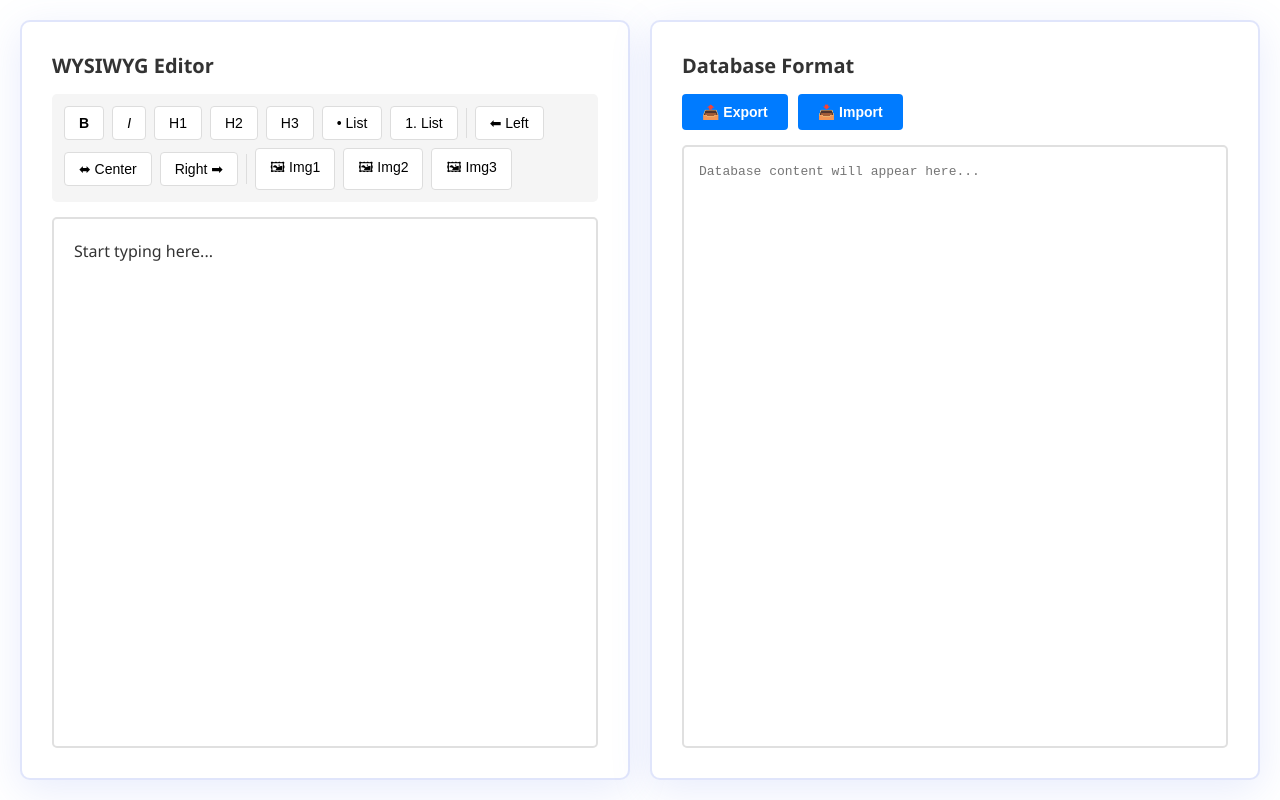
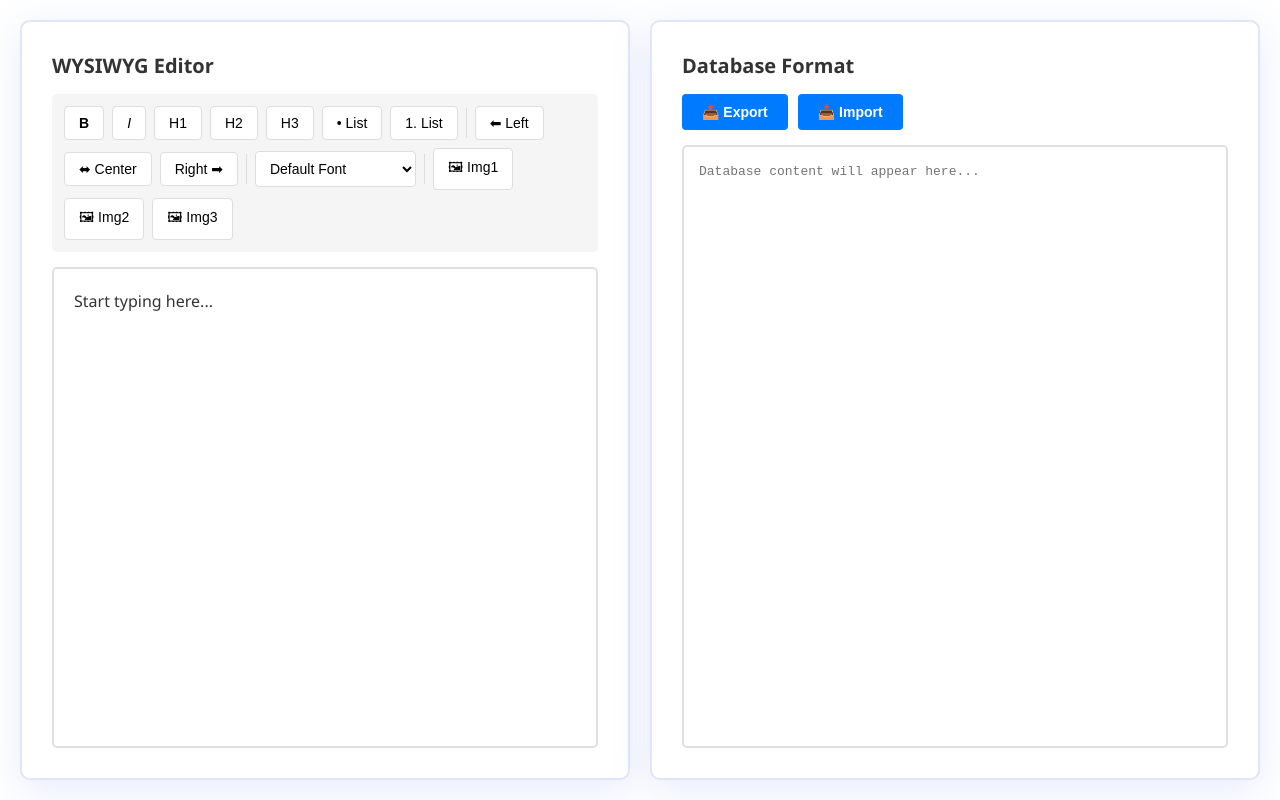
Before and after one commit to stopsopa/wysiwyg, a website: page public/index.html in a window 1280 px wide. Drawn offline with Linux system fonts and the light colour scheme.

Commit message:
change font

```diff
--- a/public/editor.js
+++ b/public/editor.js
@@ -15,6 +15,7 @@ const dbTextarea = document.getElementById('dbTextarea');
 const img1Btn = document.getElementById('img1Btn');
 const img2Btn = document.getElementById('img2Btn');
 const img3Btn = document.getElementById('img3Btn');
+const fontSelect = document.getElementById('fontSelect');
 
 let selectedImage = null;
 let longPressTimer = null;
@@ -324,6 +325,16 @@ editor.addEventListener('click', (e) => {
   }
 });
 
+// Change font family
+fontSelect.addEventListener('change', () => {
+  if (fontSelect.value) {
+    document.execCommand('fontName', false, fontSelect.value);
+  }
+  // Reset dropdown to default
+  fontSelect.value = '';
+  editor.focus();
+});
+
 // Insert Image 1
 img1Btn.addEventListener('click', () => {
   insertImage('image1.svg');
--- a/public/index.html
+++ b/public/index.html
@@ -24,6 +24,18 @@
         <button id="centerBtn" title="Align Center">⬌ Center</button>
         <button id="rightBtn" title="Align Right">Right ➡</button>
         <div class="separator"></div>
+        <select id="fontSelect" class="font-select" title="Font Family">
+          <option value="">Default Font</option>
+          <option value="Arial">Arial</option>
+          <option value="Georgia">Georgia</option>
+          <option value="Times New Roman">Times New Roman</option>
+          <option value="Courier New">Courier New</option>
+          <option value="Verdana">Verdana</option>
+          <option value="Comic Sans MS">Comic Sans MS</option>
+          <option value="Trebuchet MS">Trebuchet MS</option>
+          <option value="Palatino">Palatino</option>
+        </select>
+        <div class="separator"></div>
         <button id="img1Btn" title="Insert Image 1">🖼 Img1</button>
         <button id="img2Btn" title="Insert Image 2">🖼 Img2</button>
         <button id="img3Btn" title="Insert Image 3">🖼 Img3</button>
--- a/public/style.css
+++ b/public/style.css
@@ -70,6 +70,28 @@ h1 {
   width: 1px;
   height: 30px;
   background: #ddd;
+}
+
+.font-select {
+  padding: 8px 10px;
+  border: 1px solid #ddd;
+  background: white;
+  cursor: pointer;
+  border-radius: 4px;
+  font-size: 14px;
+  transition: all 0.2s;
+  font-weight: 500;
+}
+
+.font-select:hover {
+  background: #e8e8e8;
+  border-color: #667eea;
+}
+
+.font-select:focus {
+  outline: none;
+  border-color: #667eea;
+  box-shadow: 0 0 0 3px rgba(102, 126, 234, 0.1);
 }
 
 button {
```
